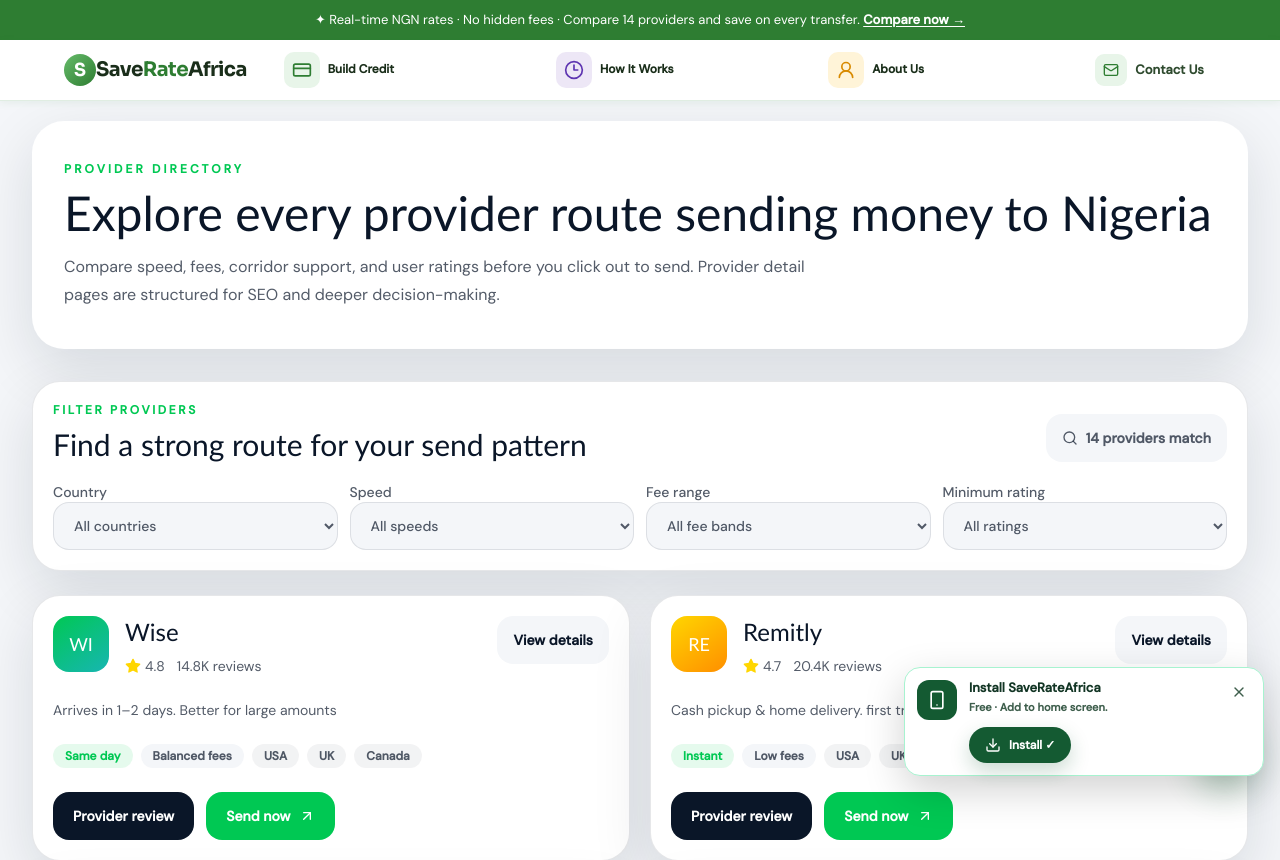
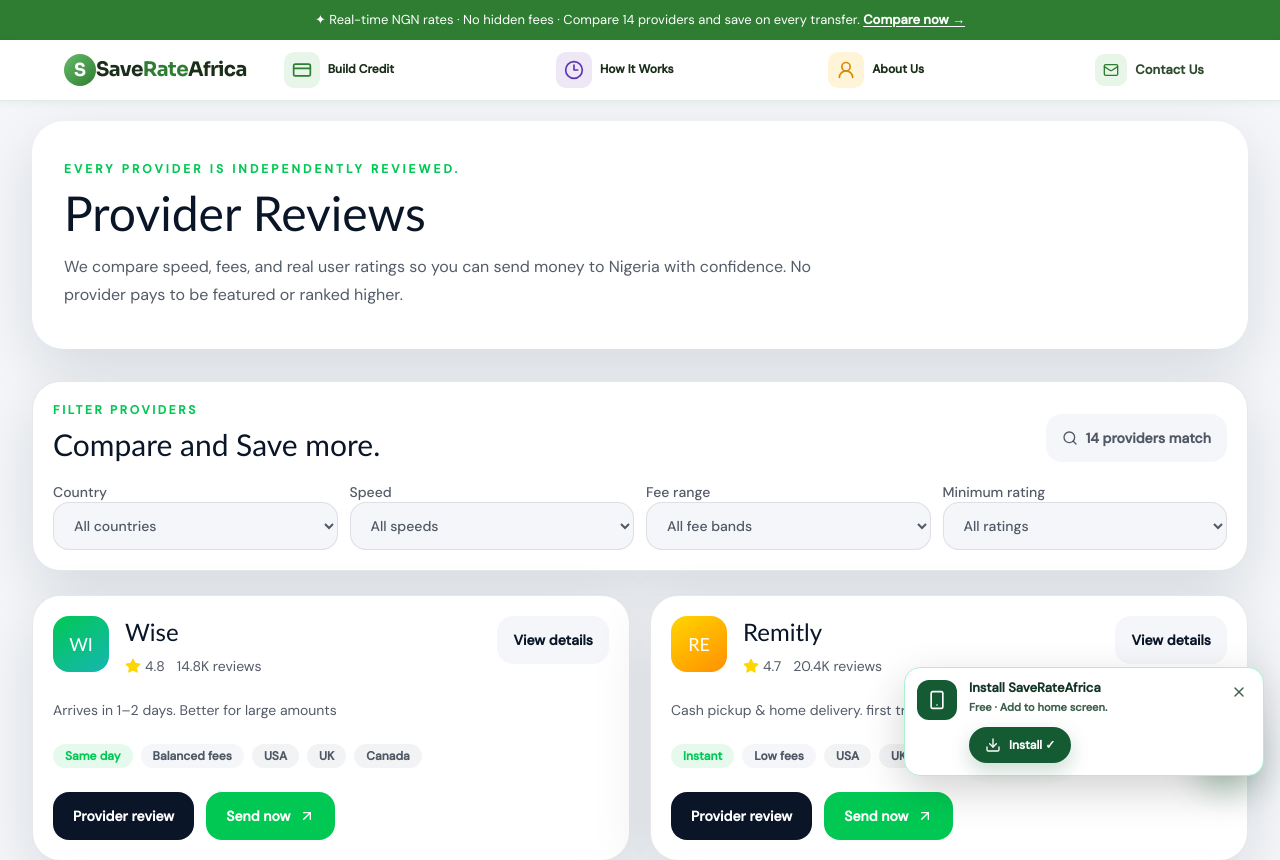
Before and after one commit to Chinenyeonukogu/SaveRateAfrica, a Next.js app: page /providers in a window 1280 px wide. Shown: the top 860 px of the page. Built offline with nearby package versions, Linux system fonts and the light colour scheme.

Commit message:
Update provider directory copy

```diff
--- a/app/providers/page.tsx
+++ b/app/providers/page.tsx
@@ -41,15 +41,15 @@ export default function ProvidersPage() {
         <div className="mx-auto max-w-7xl space-y-8">
           <section className="rounded-[32px] bg-white px-6 py-8 shadow-float sm:px-8 sm:py-10">
             <p className="text-xs font-semibold uppercase tracking-[0.26em] text-brand-green">
-              Provider directory
+              Every provider is Independently reviewed.
             </p>
             <h1 className="mt-3 font-heading text-4xl leading-tight text-brand-navy sm:text-5xl">
-              Explore every provider route sending money to Nigeria
+              Provider Reviews
             </h1>
             <p className="mt-4 max-w-3xl text-base leading-7 text-brand-navy/70">
-              Compare speed, fees, corridor support, and user ratings before you
-              click out to send. Provider detail pages are structured for SEO and
-              deeper decision-making.
+              We compare speed, fees, and real user ratings so you can send money
+              to Nigeria with confidence. No provider pays to be featured or
+              ranked higher.
             </p>
           </section>
 
--- a/components/ProvidersDirectoryClient.tsx
+++ b/components/ProvidersDirectoryClient.tsx
@@ -40,7 +40,7 @@ export function ProvidersDirectoryClient({
               Filter providers
             </p>
             <h2 className="mt-2 font-heading text-3xl text-brand-navy">
-              Find a strong route for your send pattern
+              Compare and Save more.
             </h2>
           </div>
           <div className="inline-flex min-h-12 items-center gap-2 rounded-2xl bg-brand-light px-4 text-sm font-semibold text-brand-navy/70">
```
